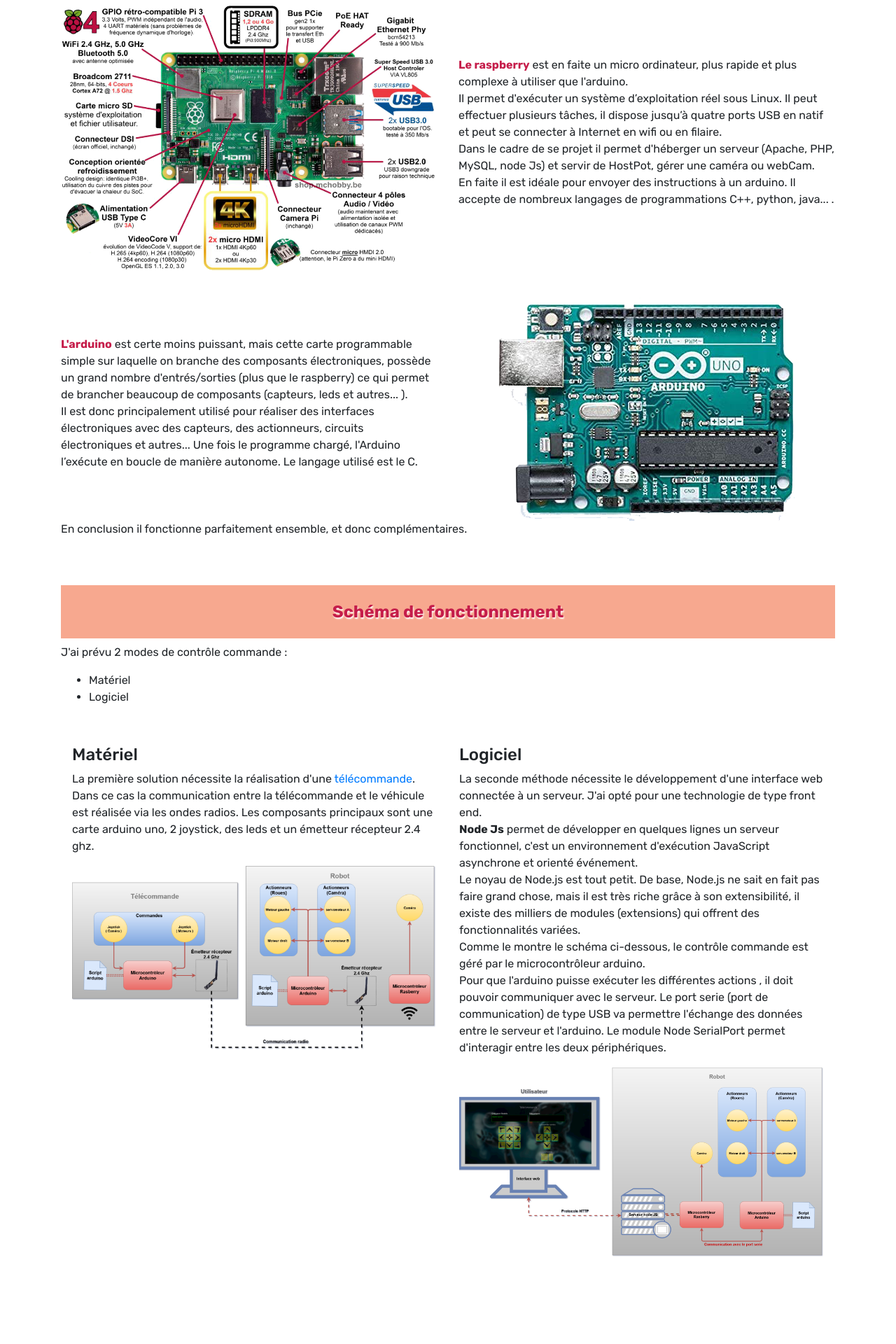
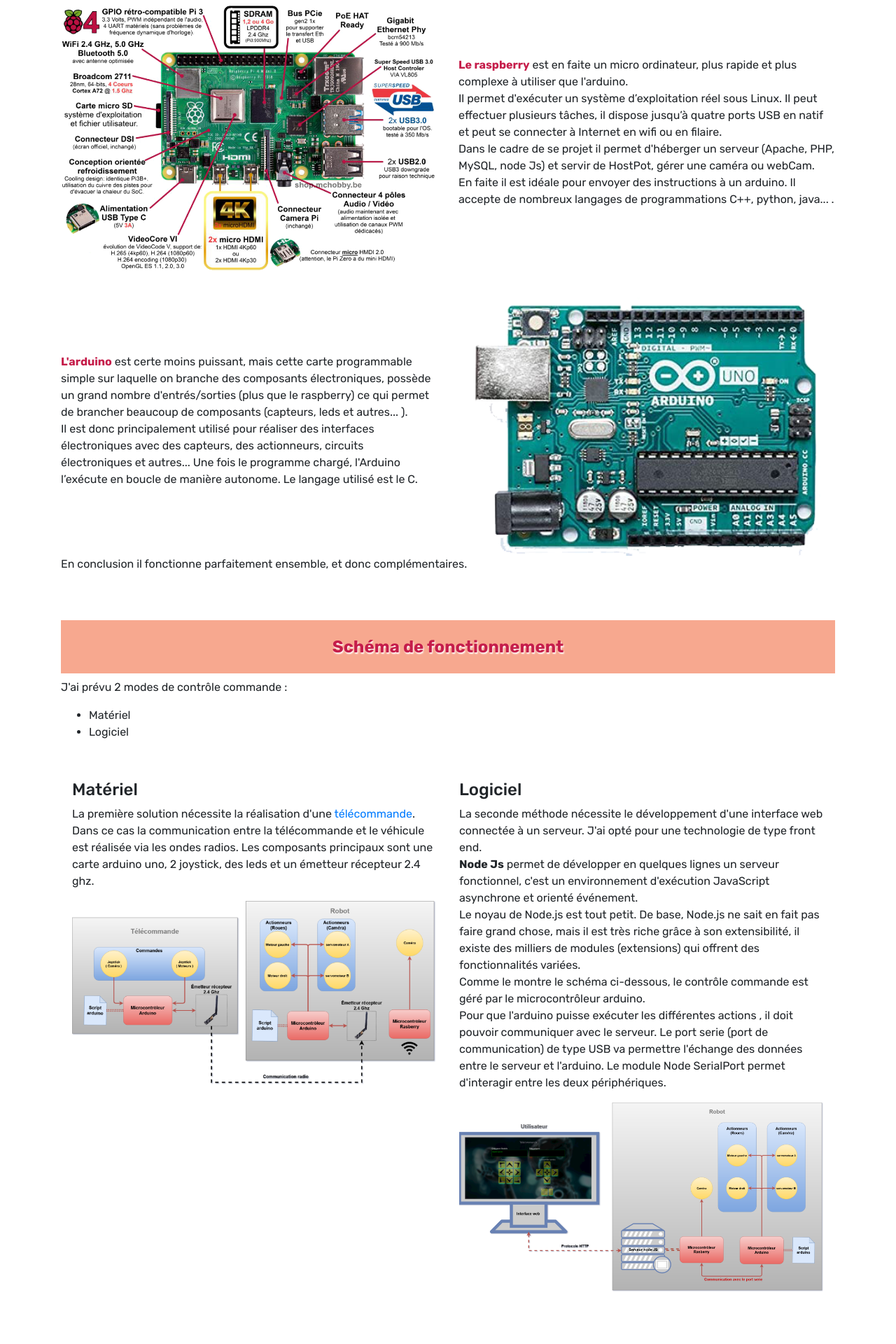
Before and after one commit to ricou12/robotique, a Jekyll site: the page built from index.markdown, in a window 1280 px wide. Shown: the part 3010-4930 px from the top of the page at 70% size. Built offline with Jekyll 4.4.1, drawn with Linux system fonts in a browser that asks for light colours; before the commit the page ends 4880 px from its top, so only the background shows below that.

Commit message:
correction bug d'affichage explorer internet

```diff
--- a/_includes/modal-image.html
+++ b/_includes/modal-image.html
@@ -6,17 +6,17 @@
 -->
 <style>
     .modal__vignettes{
-        max-width: 100%;
+        width: 100%;
         height: auto;
         border-radius: 2px;
     }
     .modal__cursor-zoomIn{
-        cursor: zoom-in;
+        cursor: pointer;
     }
 </style>
 
 <!-- Image trigger modal -->
-    <img src="{{ modal-image__imgSRC }}" alt="{{ modal-image__title }}" class="modal__vignettes modal__cursor-zoomIn" data-toggle="modal" data-target="#{{ modal-image__id }}">
+<img src="{{ modal-image__imgSRC }}" alt="{{ modal-image__title }}" class="modal__vignettes modal__cursor-zoomIn" data-toggle="modal" data-target="#{{ modal-image__id }}">
 
 <!-- Modal -->
 <div class="modal fade" id="{{ modal-image__id }}" tabindex="-1" role="dialog" aria-labelledby="exampleModalLabel" aria-hidden="true">
--- a/_layouts/Robotique.html
+++ b/_layouts/Robotique.html
@@ -4,7 +4,7 @@ layout: default
 <section class="container-fluid robotique">
     <div class="row bgColor--raspberry robotique__header titre-header">
         <div class="col-12 col-lg-3 d-none d-lg-flex justify-content-center align-items-center">
-            <img src="assets/img/composants/raspberry-pi-4.webp" alt="">
+            <img src="assets/img/composants/raspberry-pi-4.webp" alt="Raspberry-pi">
         </div>
         <div class="col-12 col-lg-6 py-5">
             <aside class="text-center">
@@ -14,7 +14,7 @@ layout: default
             </aside>
         </div>
         <div class="col-12 col-lg-3 d-none d-lg-flex justify-content-center align-items-center">
-            <img src="assets/img/composants/arduino-officiel.png" alt="">
+            <img src="assets/img/composants/arduino-officiel.png" alt="Arduino uno">
         </div>
     </div>
 </section>
@@ -98,15 +98,6 @@ layout: default
         </div>
     </div>
 </section>
-
-<!-- <section class="container-fluid py-4 my-2">
-    <section class="row">
-        <div class="col-12 p-0">
-            <h4 class="txtShadow--white txt-color--raspberry bgColor--orangeLight p-4 text-center">
-                Différences entre Raspberry et Arduino</h4>
-        </div>
-    </section>
-</section> -->
 
 <section class="container robotique py-4 my-2">
     <section class="row no-gutters box-border">
--- a/_sass/font.scss
+++ b/_sass/font.scss
@@ -1,70 +1,70 @@
-@font-face {
-	font-family: "Rubik";
-	src: url('./../font/Rubik/Rubik-Light.ttf'),
-		url('./../font/Rubik/Rubik-Regular.ttf'),
-		url('./../font/Rubik/Rubik-Black.ttf'),
-		url('./../font/Rubik/Rubik-BlackItalic.ttf'),
-		url('./../font/Rubik/Rubik-Bold.ttf'),
-		url('./../font/Rubik/Rubik-BoldItalic.ttf'),
-		url('./../font/Rubik/Rubik-Italic.ttf'),
-		url('./../font/Rubik/Rubik-LightItalic.ttf'),
-		url('./../font/Rubik/Rubik-Medium.ttf'),
-		url('./../font/Rubik/Rubik-MediumItalic.ttf');
-}
+// @font-face {
+// 	font-family: "Rubik";
+// 	src: url('./../font/Rubik/Rubik-Light.ttf'),
+// 		url('./../font/Rubik/Rubik-Regular.ttf'),
+// 		url('./../font/Rubik/Rubik-Black.ttf'),
+// 		url('./../font/Rubik/Rubik-BlackItalic.ttf'),
+// 		url('./../font/Rubik/Rubik-Bold.ttf'),
+// 		url('./../font/Rubik/Rubik-BoldItalic.ttf'),
+// 		url('./../font/Rubik/Rubik-Italic.ttf'),
+// 		url('./../font/Rubik/Rubik-LightItalic.ttf'),
+// 		url('./../font/Rubik/Rubik-Medium.ttf'),
+// 		url('./../font/Rubik/Rubik-MediumItalic.ttf');
+// }
 
-@font-face {
-	font-family: "Rubik-Black";
-	src: url('./../font/Rubik/Rubik-Black.ttf');
-}
+// @font-face {
+// 	font-family: "Rubik-Black";
+// 	src: url('./../font/Rubik/Rubik-Black.ttf');
+// }
 
-@font-face {
-	font-family: "Rubik-BlackItalic";
-	src: url('./../font/Rubik/Rubik-BlackItalic.ttf');
-}
+// @font-face {
+// 	font-family: "Rubik-BlackItalic";
+// 	src: url('./../font/Rubik/Rubik-BlackItalic.ttf');
+// }
 
-@font-face {
-	font-family: "Rubik-Bold";
-	src: url('./../font/Rubik/Rubik-Bold.ttf');
-}
+// @font-face {
+// 	font-family: "Rubik-Bold";
+// 	src: url('./../font/Rubik/Rubik-Bold.ttf');
+// }
 
-@font-face {
-	font-family: "Rubik-BoldItalic";
-	font-style: italic;
-	src: url('./../font/Rubik/Rubik-BoldItalic.ttf');
-}
+// @font-face {
+// 	font-family: "Rubik-BoldItalic";
+// 	font-style: italic;
+// 	src: url('./../font/Rubik/Rubik-BoldItalic.ttf');
+// }
 
-@font-face {
-	font-family: "Rubik-Italic";
-	font-weight: bold;
-	src: url('./../font/Rubik/Rubik-Italic.ttf');
-}
+// @font-face {
+// 	font-family: "Rubik-Italic";
+// 	font-weight: bold;
+// 	src: url('./../font/Rubik/Rubik-Italic.ttf');
+// }
 
-@font-face {
-	font-family: "Rubik-Light";
-	font-weight: bold;
-	src: url('./../font/Rubik/Rubik-Light.ttf');
-}
+// @font-face {
+// 	font-family: "Rubik-Light";
+// 	font-weight: bold;
+// 	src: url('./../font/Rubik/Rubik-Light.ttf');
+// }
 
-@font-face {
-	font-family: "Rubik-LightItalic";
-	font-weight: bold;
-	src: url('./../font/Rubik/Rubik-LightItalic.ttf');
-}
+// @font-face {
+// 	font-family: "Rubik-LightItalic";
+// 	font-weight: bold;
+// 	src: url('./../font/Rubik/Rubik-LightItalic.ttf');
+// }
 
-@font-face {
-	font-family: "Rubik-Medium";
-	font-weight: bold;
-	src: url('./../font/Rubik/Rubik-Medium.ttf');
-}
+// @font-face {
+// 	font-family: "Rubik-Medium";
+// 	font-weight: bold;
+// 	src: url('./../font/Rubik/Rubik-Medium.ttf');
+// }
 
-@font-face {
-	font-family: "Rubik-MediumItalic";
-	font-weight: bold;
-	src: url('./../font/Rubik/Rubik-MediumItalic.ttf');
-}
+// @font-face {
+// 	font-family: "Rubik-MediumItalic";
+// 	font-weight: bold;
+// 	src: url('./../font/Rubik/Rubik-MediumItalic.ttf');
+// }
 
-@font-face {
-	font-family: "Rubik-Regular";
-	font-weight: bold;
-	src: url('./../font/Rubik/Rubik-Regular.ttf');
-}
+// @font-face {
+// 	font-family: "Rubik-Regular";
+// 	font-weight: bold;
+// 	src: url('./../font/Rubik/Rubik-Regular.ttf');
+// }
--- a/assets/css/style.scss
+++ b/assets/css/style.scss
@@ -4,6 +4,7 @@
 
 @import "mixins";
 // @import "font";
+// @import "modal-image";
 @import "background";
 @import "show-code";
 @import "rc-card";
```
Also changed, not shown: _layouts/telecom-configRadio.html (+9 -5 lines), _sass/modal-image.scss (added, +9 -0 lines).
